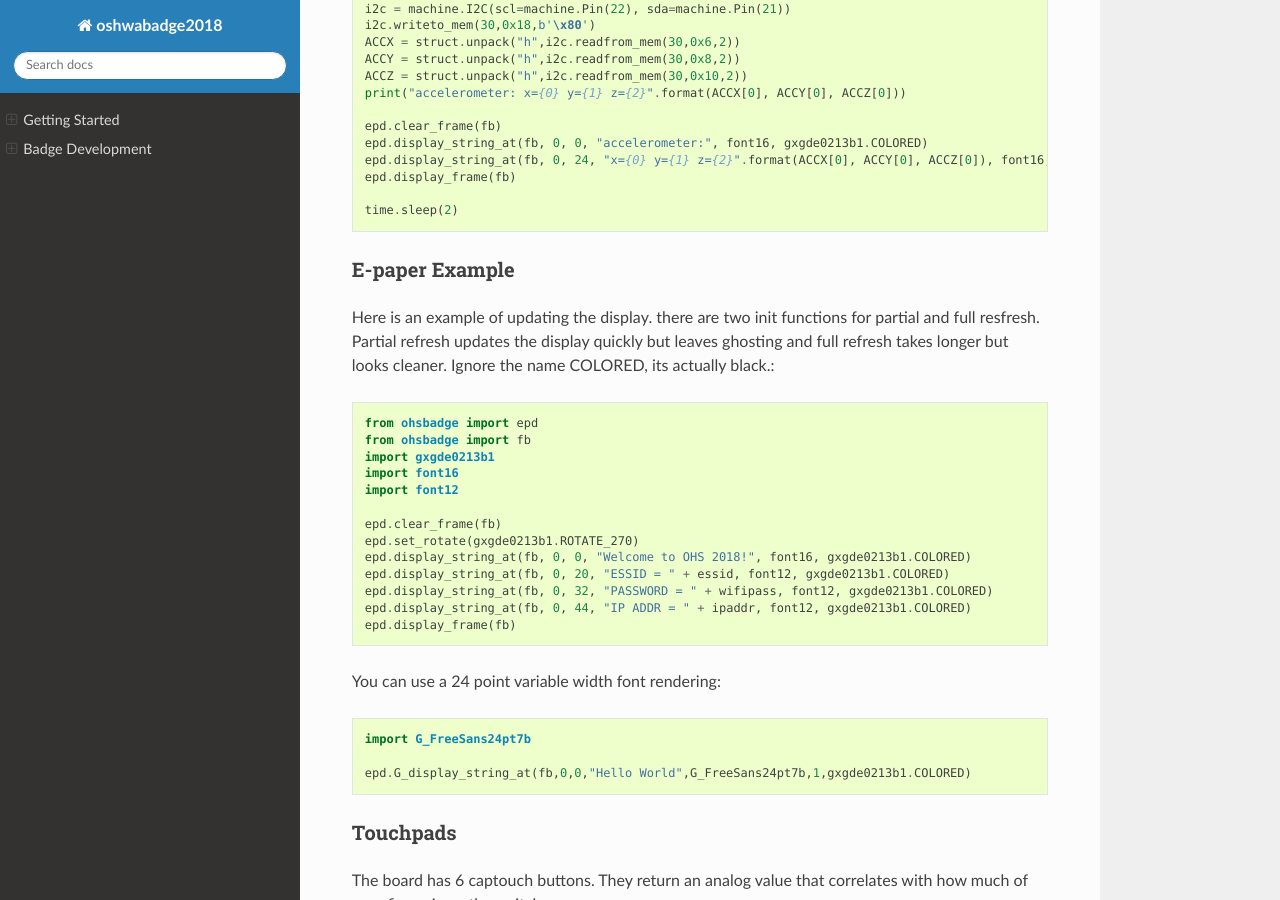
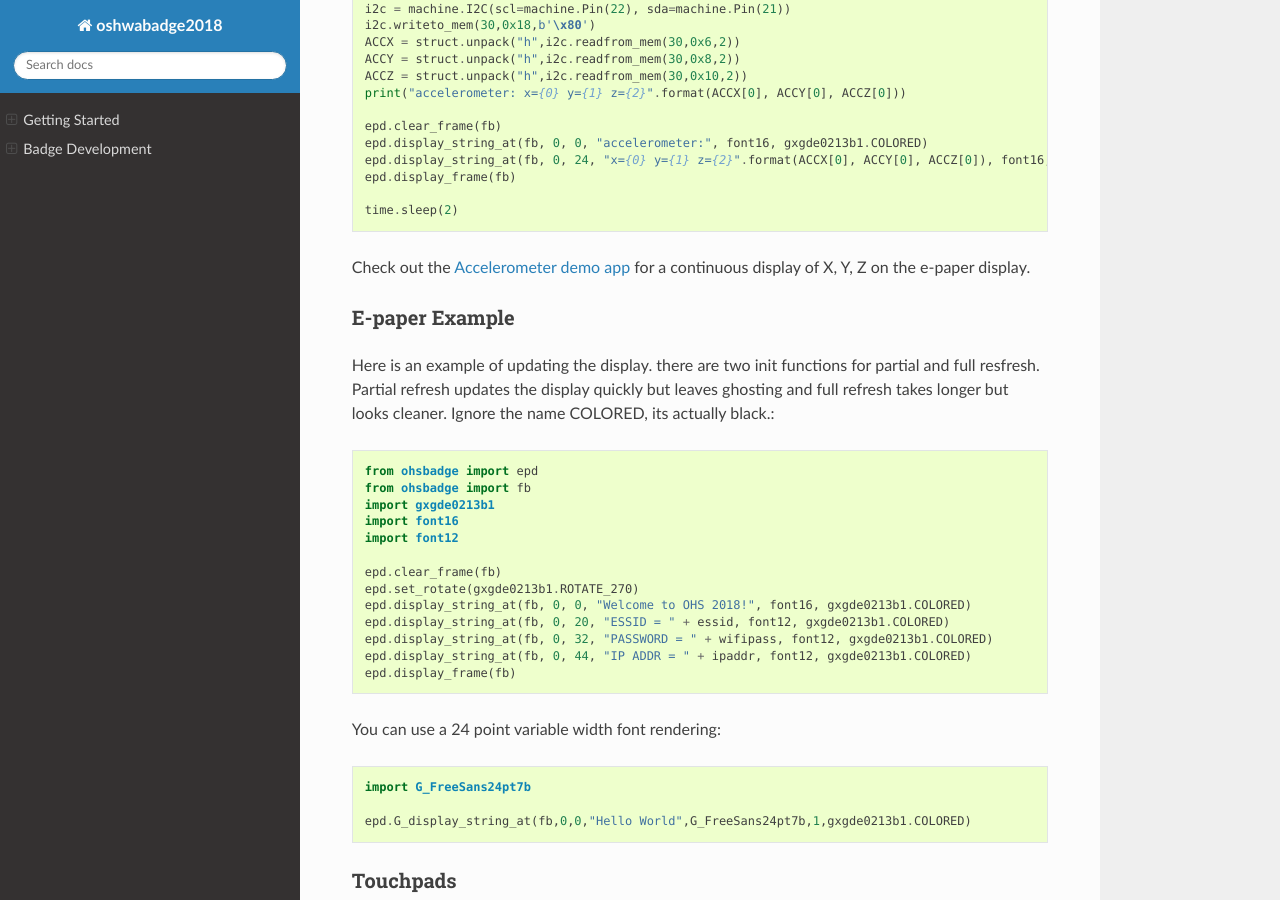
Before and after one commit to oshwabadge2018/oshwabadge2018.github.io, a Sphinx documentation site: the page built from source/docs.rst, in a window 1280 px wide and 900 px high, scrolled down 2820 px. Built offline with Sphinx 7.4.7 and the Read the Docs theme 2.0.0, drawn with Linux system fonts in a browser that asks for light colours; some of the changed text lies outside the part shown.

Commit message:
Update docs.rst

```diff
--- a/source/docs.rst
+++ b/source/docs.rst
@@ -135,6 +135,7 @@
 
 	time.sleep(2)
 
+Check out the `Accelerometer demo app <https://github.com/oshwabadge2018/ohs18apps/blob/master/accelerometer.py>`_ for a continuous display of X, Y, Z on the e-paper display.
 
 E-paper Example
 +++++++++++++++++++++++
@@ -223,4 +224,6 @@
 
 Additional MicroPython demo apps:
 ++++++++++++++++++++++++++++++++++++++
-MicroPython programs that can run as "apps" on the Open Hardware Summit 2018 badge.  These Python files can be transferred to badge via FTP: `ohs18apps repo <https://github.com/oshwabadge2018/ohs18apps>`_
+MicroPython programs that can run as "apps" on the Open Hardware Summit 2018 badge.  These Python files can be transferred to badge via FTP: `ohs18apps repo <https://github.com/oshwabadge2018/ohs18apps>`_.
+
+Current available apss include `Magic 8-Ball game <https://github.com/oshwabadge2018/ohs18apps/blob/master/magic8ball.py>`_ and `Accelerometer demo <https://github.com/oshwabadge2018/ohs18apps/blob/master/accelerometer.py>`_.
```
